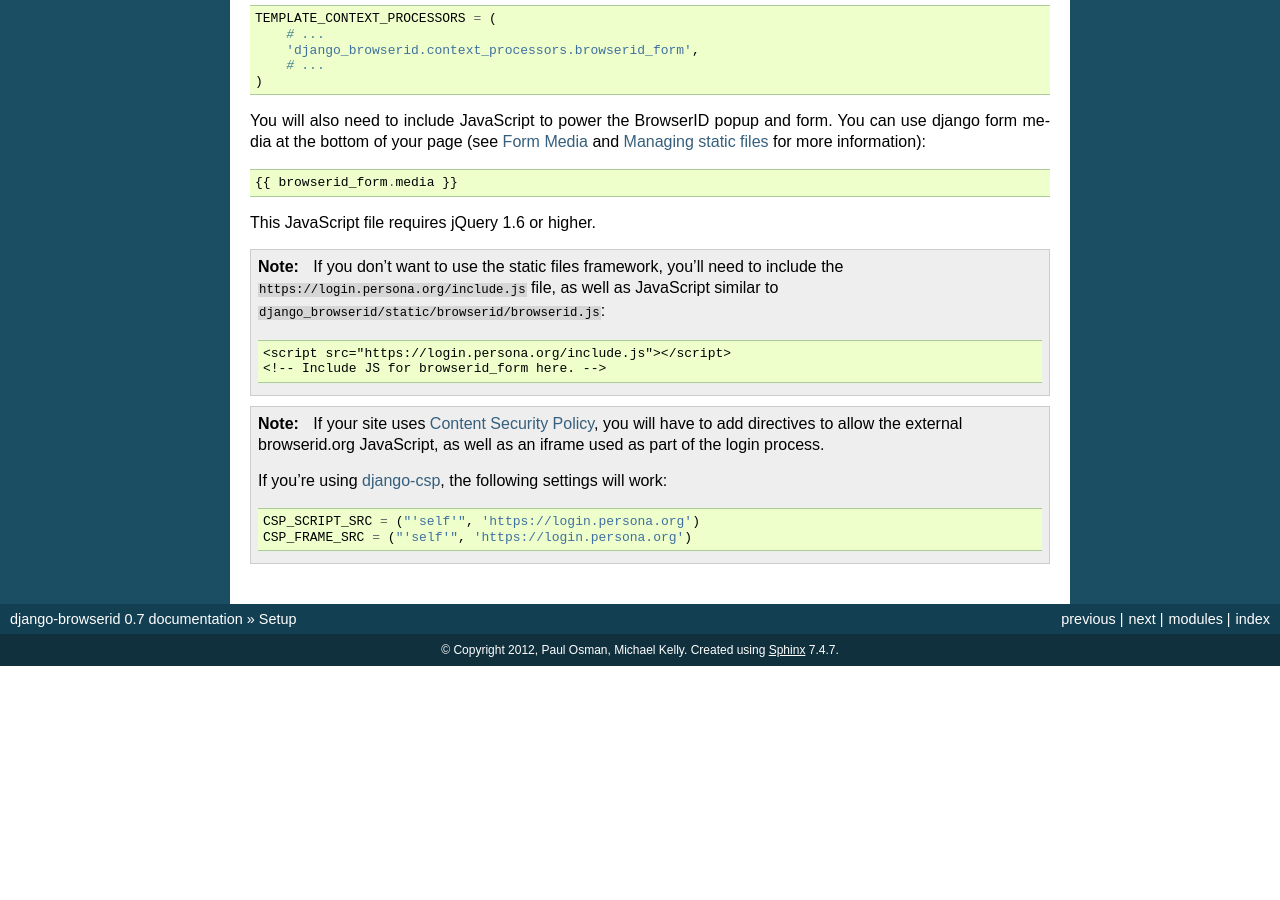
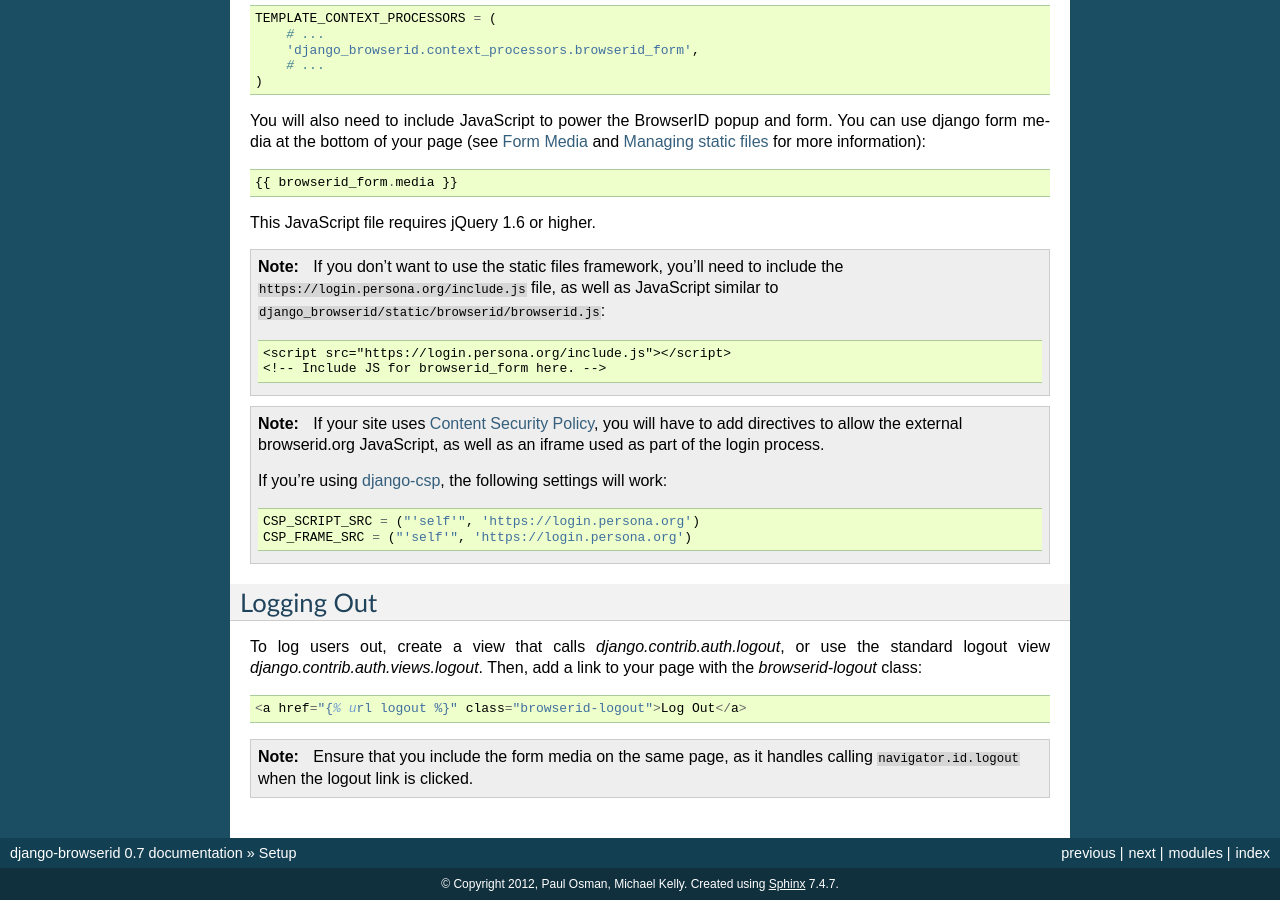
Before and after one commit to mozilla/django-browserid, a Sphinx documentation site: the page built from docs/setup.rst, in a window 1280 px wide and 900 px high, scrolled down 1404 px. Built offline with Sphinx 7.4.7, drawn with Linux system fonts in a browser that asks for light colours; before the commit the page ends 2070 px from its top, so only the background shows below that.

Commit message:
Make logout links work properly and add docs for how to make them.

```diff
--- a/docs/setup.rst
+++ b/docs/setup.rst
@@ -115,3 +115,15 @@ This JavaScript file requires jQuery 1.6 or higher.
 .. _Managing static files: https://docs.djangoproject.com/en/1.3/howto/static-files/
 .. _Content Security Policy: https://developer.mozilla.org/en/Security/CSP
 .. _django-csp: https://github.com/mozilla/django-csp
+
+Logging Out
+-----------
+
+To log users out, create a view that calls `django.contrib.auth.logout`, or use
+the standard logout view `django.contrib.auth.views.logout`. Then, add a link
+to your page with the `browserid-logout` class::
+
+    <a href="{% url logout %}" class="browserid-logout">Log Out</a>
+
+.. note:: Ensure that you include the form media on the same page, as it handles
+   calling ``navigator.id.logout`` when the logout link is clicked.
```
Also changed, not shown: django_browserid/static/browserid/browserid.js (+10 -2 lines).
